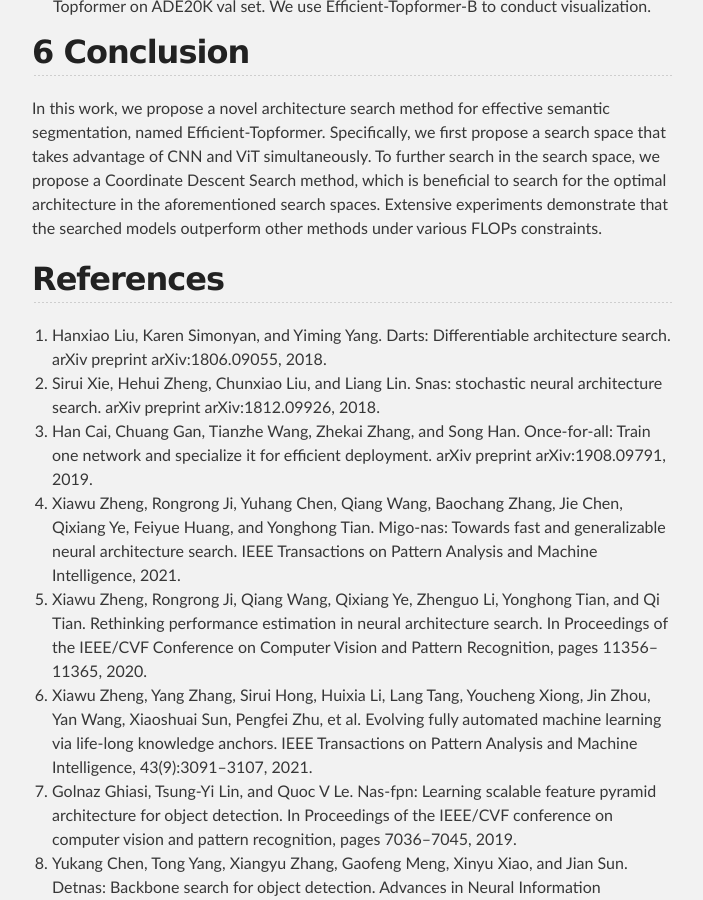
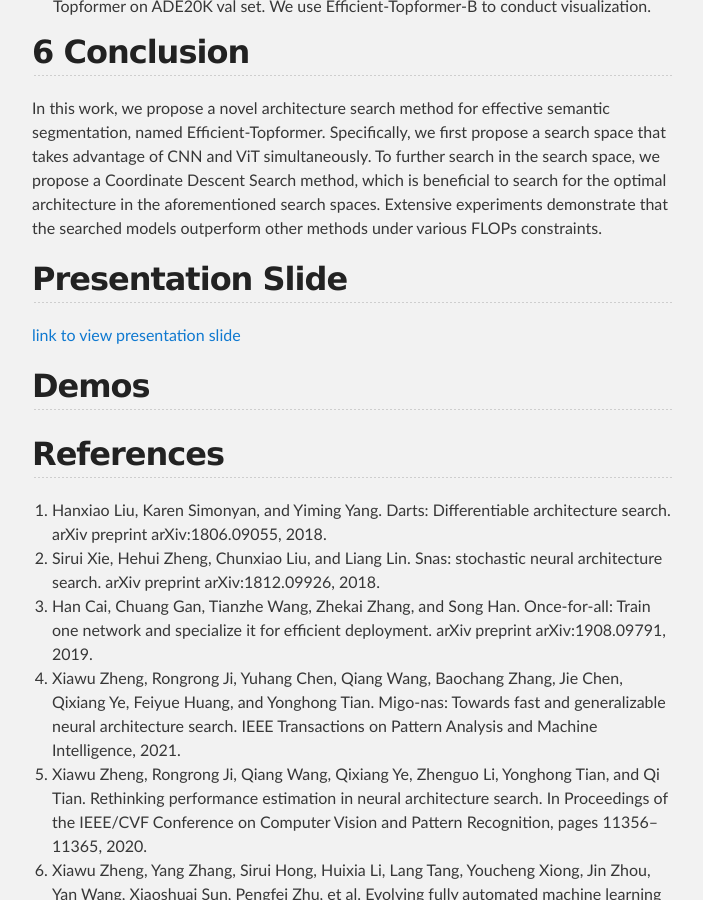
Before and after one commit to starFalll/CS766_S24, a Jekyll site: the page built from index.md, in a window 1280 px wide and 900 px high, scrolled down 10958 px. Shown: the whole window, without its empty margins (288-991 px from the left). Built offline with Jekyll 4.4.1, drawn with Linux system fonts in a browser that asks for light colours; our own code applies the rules of GitHub Pages for plain Markdown files.

Commit message:
add slide

```diff
--- a/index.md
+++ b/index.md
@@ -182,6 +182,14 @@ We present some visualization comparisons between TopFormer-B and the proposed E
 
 In this work, we propose a novel architecture search method for effective semantic segmentation, named Efficient-Topformer. Specifically, we first propose a search space that takes advantage of CNN and ViT simultaneously. To further search in the search space, we propose a Coordinate Descent Search method, which is beneficial to search for the optimal architecture in the aforementioned search spaces. Extensive experiments demonstrate that the searched models outperform other methods under various FLOPs constraints.
 
+## Presentation Slide
+
+[link to view presentation slide](https://github.com/starFalll/CS766_S24/blob/main/docs/presentation.pdf)
+
+## Demos
+
+
+
 ## References
 
 1. Hanxiao Liu, Karen Simonyan, and Yiming Yang. Darts: Differentiable architecture search. arXiv preprint arXiv:1806.09055, 2018.
```
Also changed, not shown: 1 other file.
